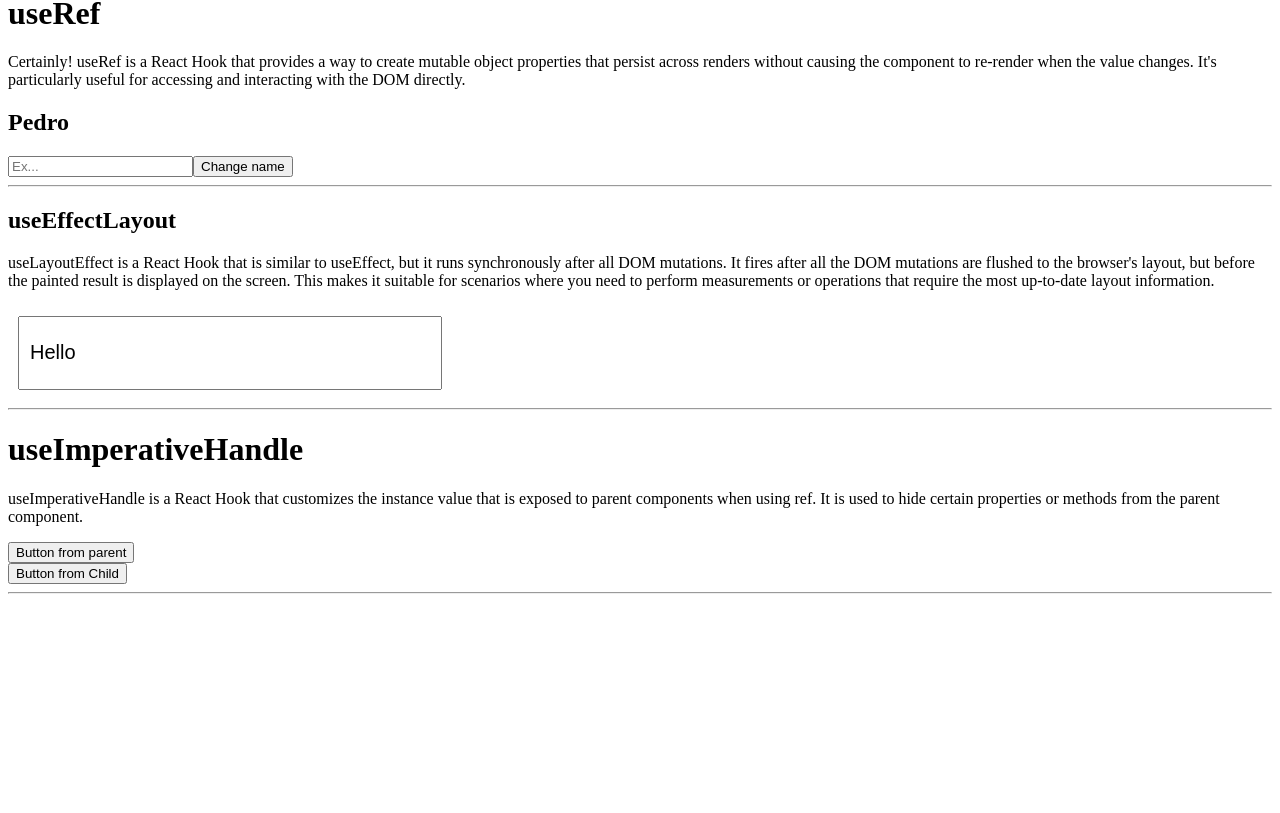
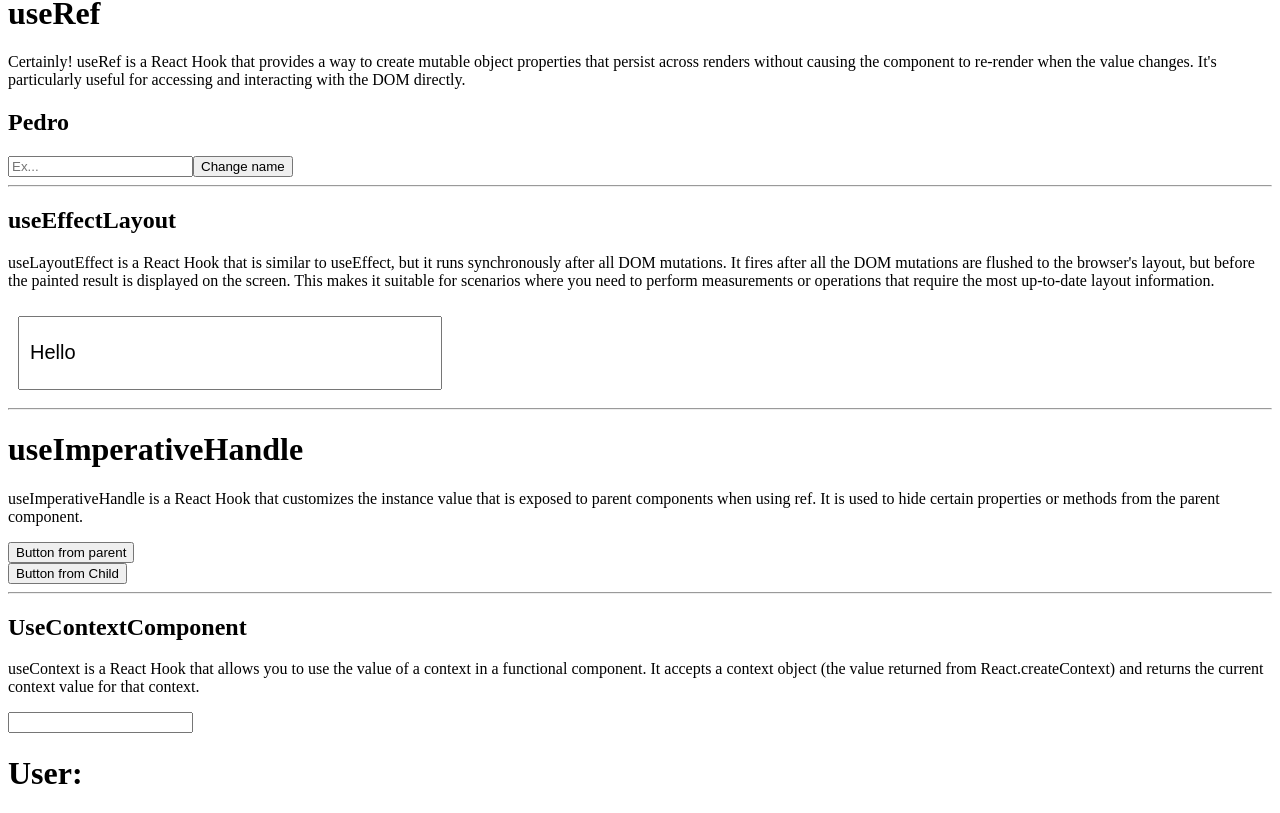
Before and after one commit to JamesJJT/react-hooks, a React (Create React App) app: page / in a window 1280 px wide. Shown: the part 666-1479 px from the top of the page. Before the commit the page ends 1268 px from the top, so only its background shows below. Built offline with nearby package versions, Linux system fonts and the light colour scheme.

Commit message:
useContext example

```diff
--- a/src/App.js
+++ b/src/App.js
@@ -3,6 +3,7 @@ import UseReducerComponent from "./Components/UseReducerComponent";
 import UseRefComponent from "./Components/UseRefComponent";
 import UseLayoutEffectComponent from "./Components/UseLayoutEffectComponent";
 import UseImperativeHandleComponent from "./Components/UseImperativeHandle";
+import UseContext from "./Components/UseContext";
 
 function App (){
     return (
@@ -17,7 +18,7 @@ function App (){
             <hr/>
             <UseImperativeHandleComponent />
             <hr/>
-
+            <UseContext />
         </>
   );
 }
--- /dev/null
+++ b/src/Components/SubComponents/Login.jsx
@@ -0,0 +1,13 @@
+import {useContext} from "react";
+import {AppContext} from "../UseContext";
+function Login() {
+  const {setUsername} = useContext(AppContext);
+  return (
+    <div>
+      <input type="text"
+             onChange={(e) => setUsername(e.target.value)}
+      />
+    </div>
+  );
+}
+export default Login;
--- /dev/null
+++ b/src/Components/SubComponents/User.jsx
@@ -0,0 +1,12 @@
+import {useContext} from "react";
+import {AppContext} from "../UseContext";
+
+function User() {
+    const {username} = useContext(AppContext);
+  return (
+    <div>
+      <h1>User: {username}</h1>
+    </div>
+  );
+}
+export default User;
--- /dev/null
+++ b/src/Components/UseContext.jsx
@@ -0,0 +1,19 @@
+import {createContext, useState} from 'react';
+import Login from "./SubComponents/Login";
+import User from "./SubComponents/User";
+
+export const AppContext = createContext(null);
+function UseContextComponent() {
+  const [username, setUsername] = useState('');
+  return (
+    <div>
+      <h2>UseContextComponent</h2>
+      <p>useContext is a React Hook that allows you to use the value of a context in a functional component. It accepts a context object (the value returned from React.createContext) and returns the current context value for that context.</p>
+      <AppContext.Provider value={{username, setUsername}}>
+        <Login />
+        <User />
+      </AppContext.Provider>
+    </div>
+  );
+}
+export default UseContextComponent;
```
